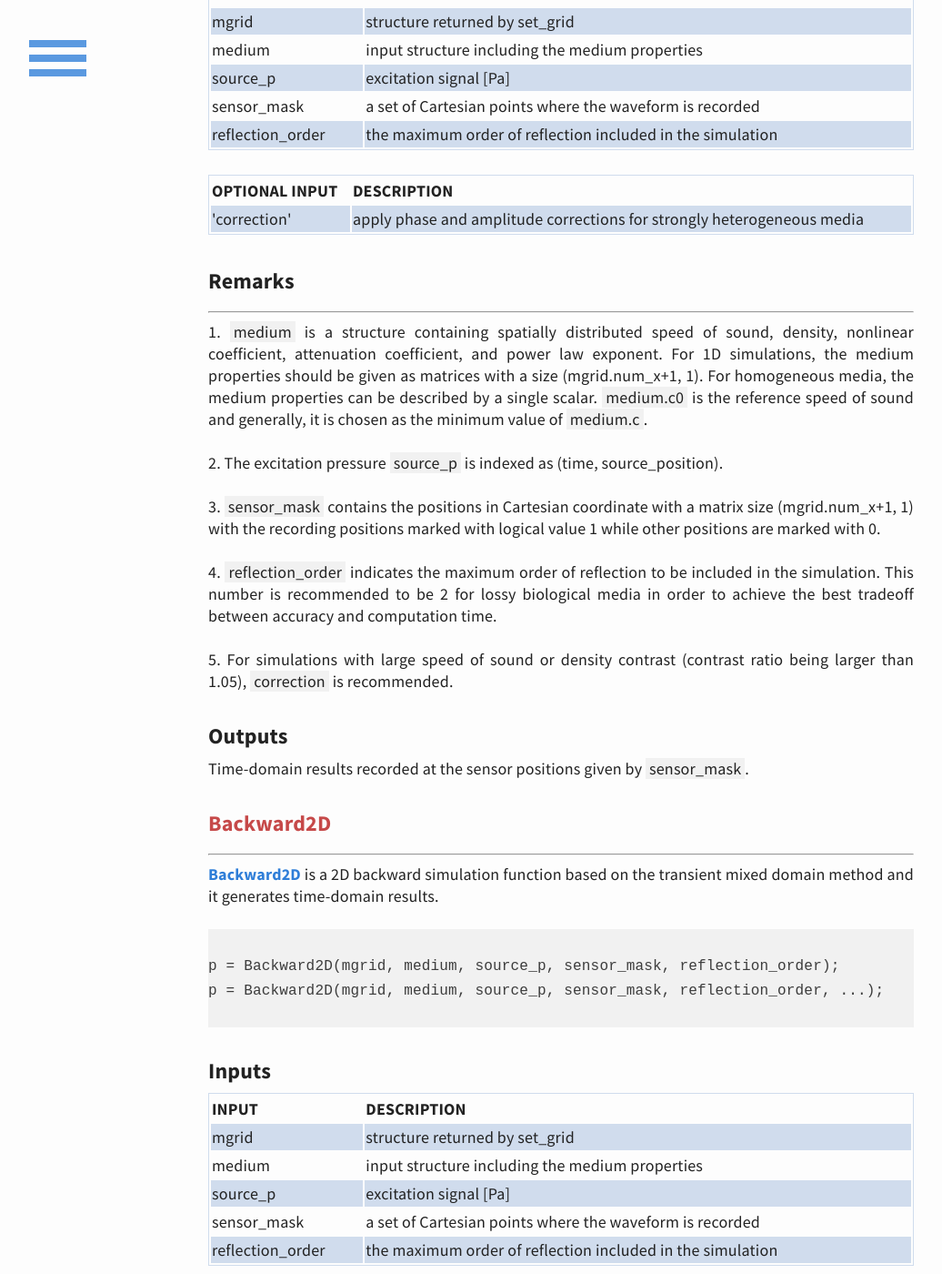
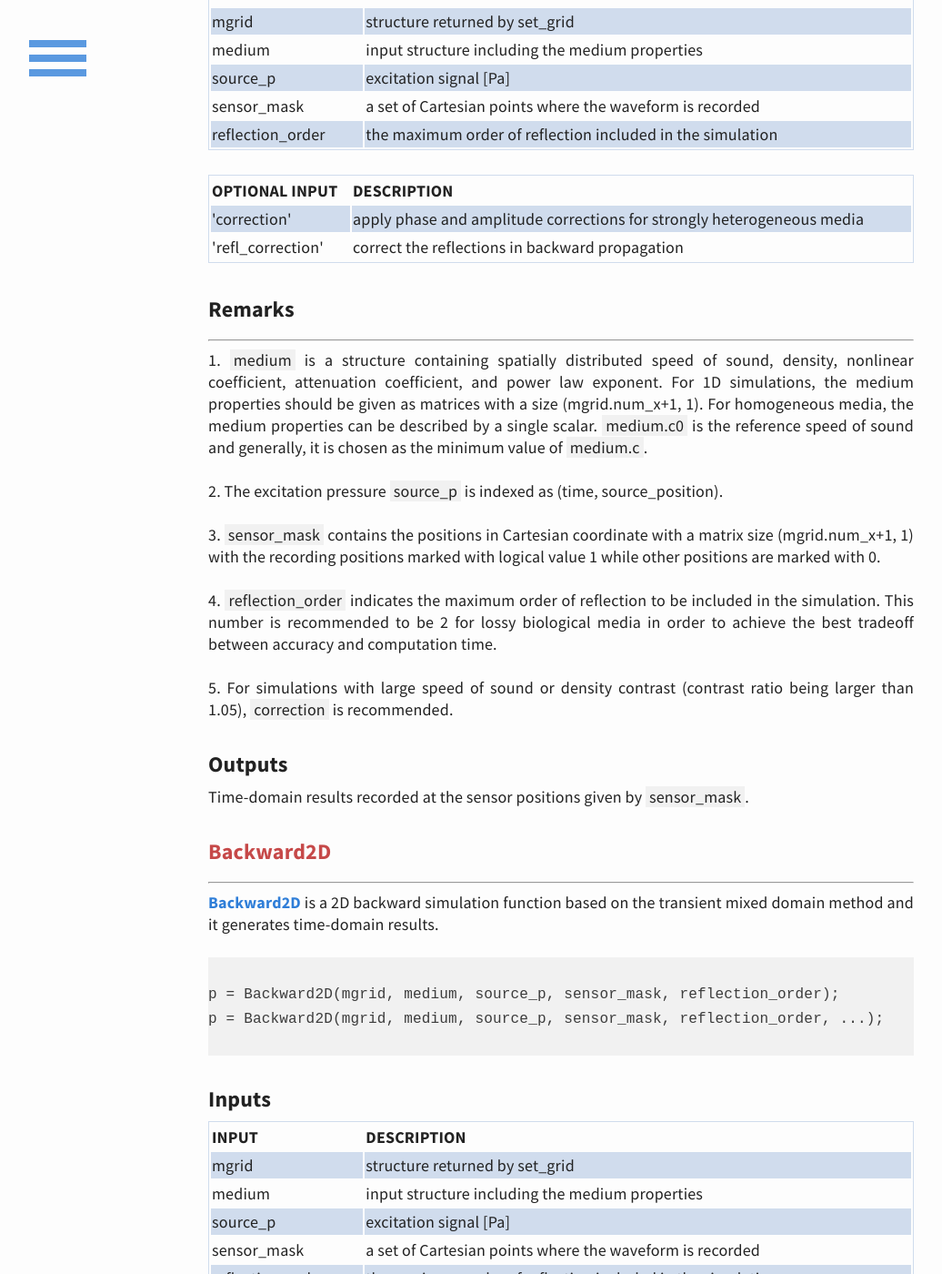
Before and after one commit to m-SOUND/mSOUND, a Jekyll site: the page built from function.html, in a window 1280 px wide and 1400 px high, scrolled down 12145 px. Shown: the whole window at 91% size, without its empty margins (23-1059 px from the left). Built offline with Jekyll 4.4.1, drawn with Linux system fonts in a browser that asks for light colours; some of the changed text lies outside the part shown.

Commit message:
Update function.html

```diff
--- a/function.html
+++ b/function.html
@@ -757,6 +757,9 @@
   <tr>
    <td>'correction'</td><td>apply phase and amplitude corrections for strongly heterogeneous media</td>
   </tr>
+  <tr>
+   <td>'refl_correction'</td><td>correct the reflections in backward propagation</td>
+  </tr>
  </table>
 
 <br>
@@ -830,6 +833,9 @@
   </tr>
   <tr>
     <td>'correction'</td><td>apply phase and amplitude corrections for strongly heterogeneous media</td>
+  </tr>
+   <tr>
+   <td>'refl_correction'</td><td>correct the reflections in backward propagation</td>
   </tr>
    <tr>
   <td>'NRL'</td><td>apply the non-reflecting layer</td>
@@ -924,6 +930,9 @@
   </tr>
   <tr>
     <td>'correction'</td><td>apply phase and amplitude corrections for strongly heterogeneous media</td>
+  </tr>
+   <tr>
+   <td>'refl_correction'</td><td>correct the reflections in backward propagation</td>
   </tr>
    <tr>
 <td>'NRL'</td><td>apply the non-reflecting layerr</td>
@@ -1022,6 +1031,9 @@
     <td>'correction'</td><td>apply phase and amplitude corrections for strongly heterogeneous media</td>
   </tr>
    <tr>
+   <td>'refl_correction'</td><td>correct the reflections in backward propagation</td>
+  </tr>
+   <tr>
   <td>'NRL'</td><td>apply the non-reflecting layerr</td>
   </tr>
  </table>
@@ -1107,7 +1119,10 @@
 <tr>
 <td>'correction'</td><td>apply phase and amplitude corrections for strongly heterogeneous media</td>
 </tr>
-   <tr>
+  <tr>
+  <td>'refl_correction'</td><td>correct the reflections in backward propagation</td>
+  </tr>
+  <tr>
 <td>'NRL'</td><td>apply the non-reflecting layer</td>
   </tr>
 </table>
```
